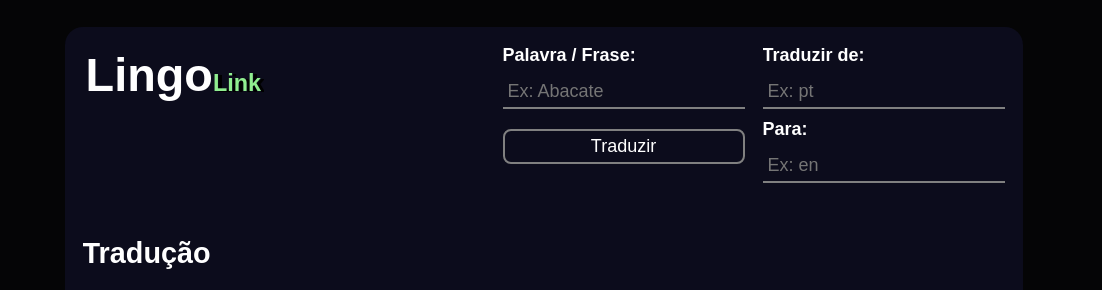
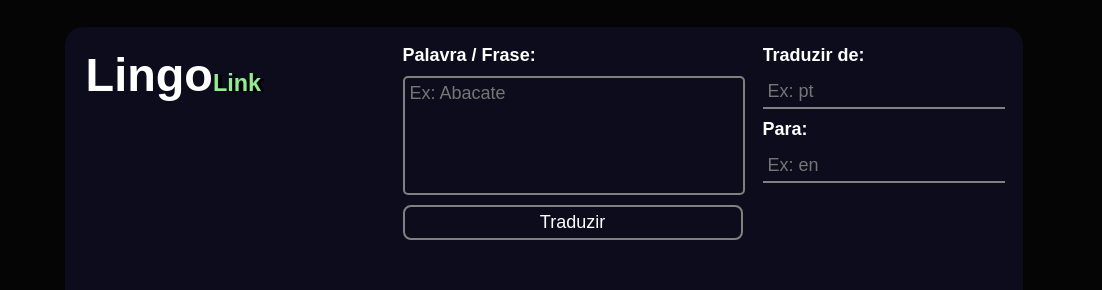
Before and after one commit to ArthurSantosDev/tradutor-typescript, a website with bundled scripts: page index.html in a window 1280 px wide. Shown: the top 290 px of the page, 178-1280 px from the left. Built offline with nearby package versions, Linux system fonts and the light colour scheme.

Commit message:
Atualizando inputs e funções

```diff
--- a/index.html
+++ b/index.html
@@ -82,9 +82,7 @@
                                     Palavra / Frase:
                                 </p>
                             </label>
-                            <input type="text" name="word" id="word" placeholder="Ex: Abacate">
-
-                            <input type="button" id="translate" value="Traduzir">
+                            <textarea rows="5" cols="30" name="word" id="word" placeholder="Ex: Abacate"></textarea>
                         </div>
                         <div class="input-container">
                             <label for="from_lang">
@@ -102,6 +100,7 @@
                             <input type="text" name="lang" id="to_lang" placeholder="Ex: en">
                         </div>
                     </div>
+                    <input type="button" id="translate" value="Traduzir">
                 </form>
             </div>
 
--- a/src/components/scripts/ts/models/models.ts
+++ b/src/components/scripts/ts/models/models.ts
@@ -3,7 +3,7 @@
 export function setBodyTheme (): void {
     const body: HTMLElement = document.body;
 
-    let theme;
+    let theme: any;
 
     if (body.classList.contains('dark-mode')) {
         body.classList.remove('dark-mode');
--- a/src/components/styles/sass/index.scss
+++ b/src/components/styles/sass/index.scss
@@ -216,15 +216,20 @@ label {
     gap: 1em;
 }
 
-input {
+input, textarea {
     background: none;
     padding: 5px;
+}
+textarea {
+    border: 2px solid #808080;
+    border-radius: 5px;
 }
 input[type="text"] {
     border-bottom: 2px solid #808080;
 }
 input[type="button"] {
     border: 2px solid #808080;
+    width: 340px;
     border-radius: 8px;
     cursor: pointer;
     transition: background .8s;
```
Also changed, not shown: src/components/styles/css/index.css, 1 other file.
